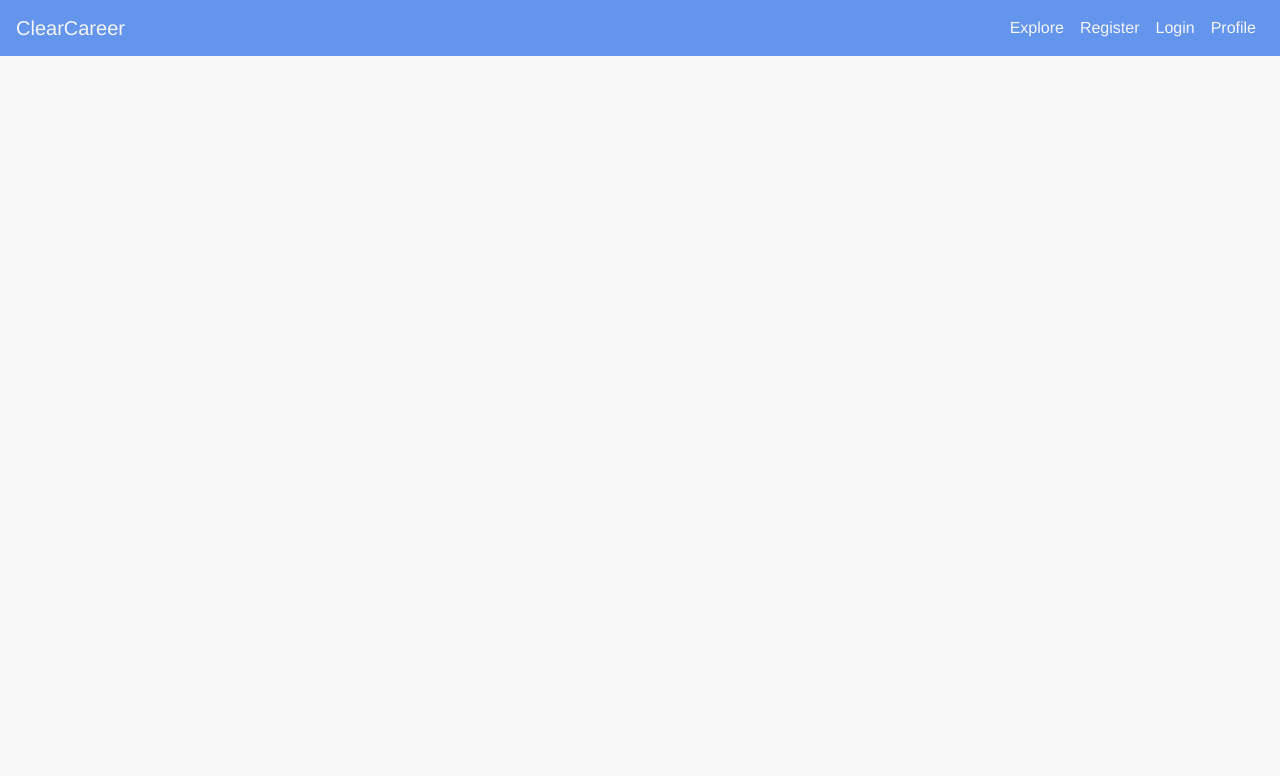
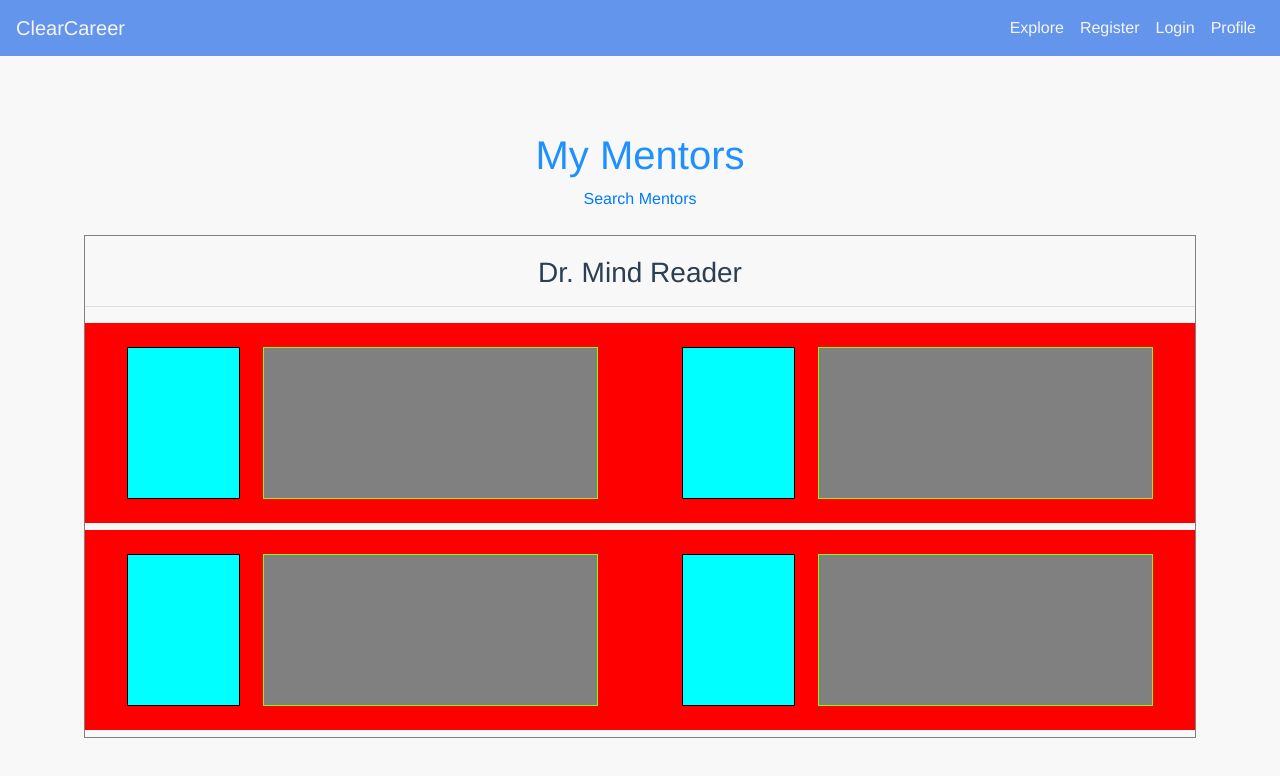
Before and after one commit to jerrylanning/clear-career, a Vue app: page /my-mentors in a window 1280 px wide. Shown: the top 776 px of the page. Built offline with nearby package versions, Linux system fonts and the light colour scheme.

Commit message:
Added draft of my mentors page

```diff
--- a/src/components/Landing.vue
+++ b/src/components/pages/Landing.vue
@@ -7,6 +7,7 @@
             <div class="bottom_buttons">
                 <router-link to="/login" tag="button" class="btn btn-primary">Login</router-link>
                 <router-link to="/register" tag="button" class="btn btn-primary">Sign Up</router-link>
+                <router-link to="/my-mentors" tag="button" class="btn btn-primary">Sign Up</router-link>
             </div>
         </div>
     </div>
--- /dev/null
+++ b/src/components/pages/MyMentors.vue
@@ -0,0 +1,79 @@
+<template>
+    <div>
+        <b-container>
+            <h1>My Mentors</h1>
+            <div class="search-mentors"><router-link to="/search-mentors">Search Mentors</router-link></div>
+            <div class="mentor">
+                <h3>Dr. Mind Reader</h3>
+                <hr>
+                <div class="lesson-container">
+                    <div class="thumb"></div>
+                    <div class="description">
+                    </div>
+                </div>
+                <div class="lesson-container">
+                    <div class="thumb"></div>
+                    <div class="description">
+                    </div>
+                </div>
+                <div class="lesson-container">
+                    <div class="thumb"></div>
+                    <div class="description">
+                    </div>
+                </div>
+                <div class="lesson-container">
+                    <div class="thumb"></div>
+                    <div class="description">
+                    </div>
+                </div>
+
+            </div>
+        </b-container>
+    </div>
+</template>
+
+<script>
+    export default {
+        name: "MyMentors"
+    }
+</script>
+
+<style scoped>
+
+    .thumb{
+        position: relative;
+        outline: 1px solid black;
+        margin: 25px;
+        height: 150px;
+        width: 20%;
+        display: inline-block;
+        background-color: aqua;
+    }
+
+    .description{
+        width: 60%;
+        height: 150px;
+        margin: 25px;
+        margin-left: 0px;
+        outline: 1px solid chartreuse;
+        background-color: gray;
+        display: inline-block;
+    }
+
+    .mentor{
+        outline: 1px solid gray;
+        margin-top: 25px;
+    }
+
+    h3{
+        padding-top: 20px;
+    }
+
+    .lesson-container{
+        height: 200px;
+        width: 50%;
+        background-color: red;
+        display: inline-block;
+    }
+
+</style>
--- a/src/routes.js
+++ b/src/routes.js
@@ -2,9 +2,10 @@ import Home from './components/pages/Home.vue';
 import Register from './components/pages/Register.vue';
 import Login from './components/pages/Login.vue';
 import Profile from './components/pages/Profile';
-import Landing from './components/Landing.vue';
+import Landing from './components/pages/Landing.vue';
 import Explore from './components/pages/Explore';
 import SearchMentors from "./components/pages/SearchMentors";
+import MyMentors from "./components/pages/MyMentors";
 
 // This file is where we wil add routes, if you ever need to add a route first you must add it here.
 const routes = [
@@ -14,7 +15,8 @@ const routes = [
     { path: '/login', component: Login },
     { path: '/profile', component: Profile},
     { path: '/explore', component: Explore},
-    { path: '/search-mentors', component: SearchMentors}
+    { path: '/search-mentors', component: SearchMentors},
+    { path: '/my-mentors', component: MyMentors}
 ];
 
 export default routes;
```
